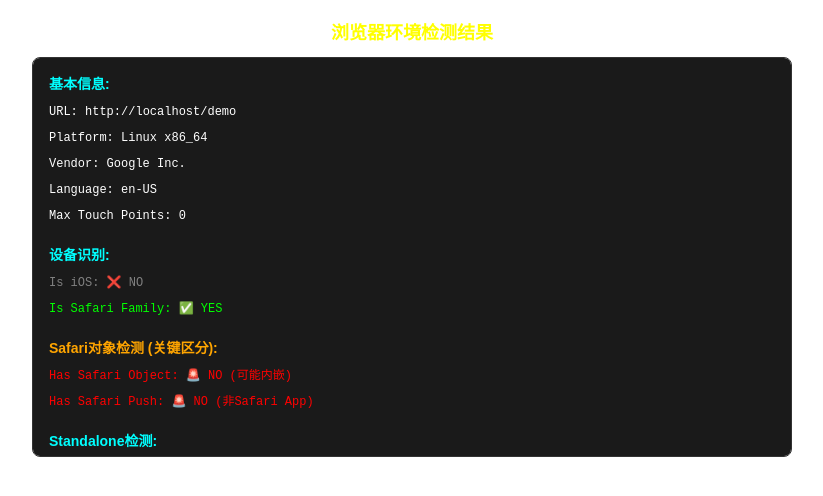
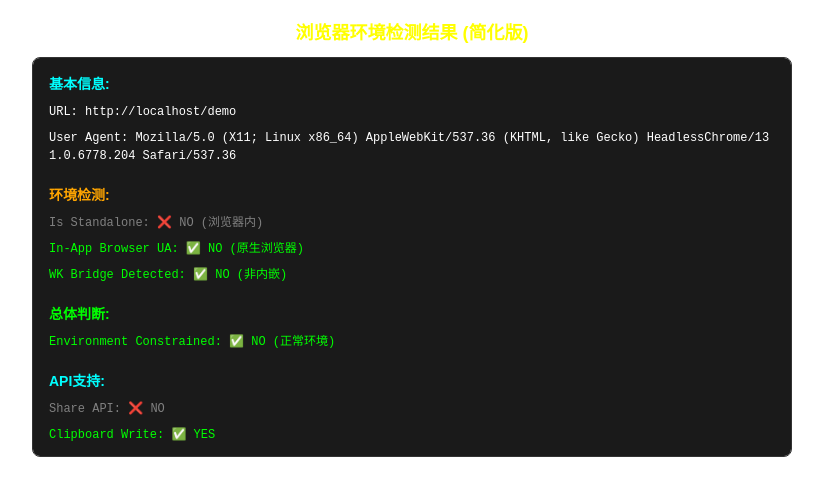
Before and after one commit to messigoalzzz/study, a Next.js app: page /demo in a window 1280 px wide. Shown: the top 496 px of the page, without its empty margins (228-1051 px from the left). Built offline with nearby package versions, Linux system fonts and the light colour scheme.

Commit message:
fix:提交

```diff
--- a/app/demo/page.tsx
+++ b/app/demo/page.tsx
@@ -1,27 +1,31 @@
 'use client'
 import { useEffect, useState } from 'react'
+
+const INAPP_UA = /(FBAN|FBAV|Instagram|Line|MicroMessenger|WeChat|Weibo|QQ|Discord)/i
+
+export const env = {
+  isStandalone: (window.matchMedia && window.matchMedia('(display-mode: standalone)').matches) || !!(navigator as { standalone?: boolean }).standalone,
+  likelyInAppUA: INAPP_UA.test(navigator.userAgent),
+  likelyWKBridge: !!(window as { webkit?: { messageHandlers?: unknown } }).webkit?.messageHandlers, // 启发式
+}
+
+export const caps = {
+  share: !!navigator.share,
+  clipboardWrite: !!navigator.clipboard?.writeText,
+}
+
+export const isConstrained = !env.isStandalone && (env.likelyInAppUA || env.likelyWKBridge)
 
 interface DebugInfo {
   href: string
   ua: string
-  platform: string
-  vendor: string
-  language: string
-  languages: readonly string[]
-  maxTouchPoints: number
-  isIOS: boolean
-  isSafariFamily: boolean
-  hasSafariObj: boolean
-  hasSafariPush: boolean
-  hasStandaloneProp: boolean
-  standaloneVal: boolean | string | undefined
-  isLikelySFVC: boolean
+  isStandalone: boolean
+  likelyInAppUA: boolean
+  likelyWKBridge: boolean
+  isConstrained: boolean
+  shareSupport: boolean
+  clipboardSupport: boolean
   referrer: string
-  isAndroidDiscordReferrer: boolean
-  hasShareAPI: boolean
-  hasClipboardAPI: boolean
-  userAgentData: unknown
-  matchDisplayStandalone: boolean
 }
 
 const Login = () => {
@@ -30,80 +34,21 @@
   useEffect(() => {
     if (typeof window === 'undefined') return
 
-    const ua = navigator.userAgent
-    const isIOS =
-      /iPhone|iPad|iPod/i.test(ua) ||
-      (ua.includes('Macintosh') && navigator.maxTouchPoints > 1)
-
-    const isSafariFamily =
-      /Safari\//.test(ua) && !/CriOS|FxiOS|EdgiOS|OPiOS/i.test(ua)
-
-    // 关键点：在 iOS 的 SFVC/WKWebView 里，navigator.standalone 通常是 undefined
-    const hasStandaloneProp = 'standalone' in navigator
-    const standaloneVal = hasStandaloneProp ? (navigator as { standalone?: boolean }).standalone : 'undefined'
-
-    const isLikelySFVC = isIOS && isSafariFamily && !hasStandaloneProp
-
-    const info = {
-      // 基本信息
+    const info: DebugInfo = {
       href: location.href,
-      ua,
-      platform: navigator.platform,
-      vendor: navigator.vendor,
-      language: navigator.language,
-      languages: navigator.languages,
-      maxTouchPoints: navigator.maxTouchPoints,
-
-      // iOS/Safari 家族识别
-      isIOS,
-      isSafariFamily,                 // Safari(含 SFVC) 为 true；iOS Chrome/Firefox/Edge 为 false
-
-      // 关键：Safari对象检测 - 区分Safari App与内嵌页的关键
-      hasSafariObj: typeof (window as { safari?: { pushNotification?: unknown } }).safari !== 'undefined',
-      hasSafariPush: !!(window as { safari?: { pushNotification?: unknown } }).safari?.pushNotification, // Safari App 才有
-
-      hasStandaloneProp,              // Safari App/PWA 存在；SFVC/WKWebView 通常不存在
-      standaloneVal,                  // PWA 独立模式为 true；Safari App 为 false
-
-      // iOS 内嵌页（SFVC）概率判断
-      isLikelySFVC,                   // 这个为 true 时，大概率就是 Discord/Telegram 等内置打开
-
-      // 可能的来源线索（Android 才更有用）
-      referrer: document.referrer || '(empty)',
-      isAndroidDiscordReferrer:
-        document.referrer.startsWith('android-app://') &&
-        document.referrer.includes('com.discord'),
-
-      // 其它能力（看差异，不用于强识别）
-      hasShareAPI: !!navigator.share,
-      hasClipboardAPI: !!navigator.clipboard,
-      userAgentData: (navigator as { userAgentData?: unknown }).userAgentData || '(none)',
-      matchDisplayStandalone: window.matchMedia('(display-mode: standalone)').matches
+      ua: navigator.userAgent,
+      isStandalone: env.isStandalone,
+      likelyInAppUA: env.likelyInAppUA,
+      likelyWKBridge: env.likelyWKBridge,
+      isConstrained,
+      shareSupport: caps.share,
+      clipboardSupport: caps.clipboardWrite,
+      referrer: document.referrer || '(empty)'
     }
 
     console.table(info)
     // 方便你在控制台继续玩
     ;(window as { __envInfo?: DebugInfo }).__envInfo = info
-
-    // 额外的简化版调试输出
-    const dump = {
-      ua,
-      isIOS: /iPhone|iPad|iPod/i.test(ua) || (ua.includes('Macintosh') && navigator.maxTouchPoints > 1),
-      isSafariFamily: /Safari\//.test(ua) && !/CriOS|FxiOS|EdgiOS|OPiOS/i.test(ua),
-
-      // 这两项是区分 Safari App 与内嵌页的关键
-      hasSafariObj: typeof (window as { safari?: { pushNotification?: unknown } }).safari !== 'undefined',
-      hasSafariPush: !!(window as { safari?: { pushNotification?: unknown } }).safari?.pushNotification, // Safari App 才有
-
-      // 注意分别看"是否存在属性"和"属性值"
-      hasStandaloneProp: 'standalone' in navigator,
-      standaloneVal: (navigator as { standalone?: boolean }).standalone, // true/false/undefined
-
-      referrer: document.referrer || '(empty)'
-    }
-
-    console.table(dump)
-    ;(window as { __env?: typeof dump }).__env = dump
 
     // 设置调试信息到state，在页面上显示
     setDebugInfo(info)
@@ -120,6 +65,21 @@
 
   return (
     <div style={{ padding: '20px', maxWidth: '800px', margin: '0 auto' }}>
+      {/* 受限环境提示 */}
+      {isConstrained && (
+        <div style={{
+          backgroundColor: '#ff4444',
+          color: 'white',
+          padding: '12px',
+          borderRadius: '8px',
+          marginBottom: '20px',
+          textAlign: 'center',
+          fontWeight: '600'
+        }}>
+          🚨 检测到内置浏览器环境，功能可能受限，建议在 Safari 中打开
+        </div>
+      )}
+
       {/* 调试信息显示区域 */}
       {debugInfo && (
         <div style={{ width: '100%', maxWidth: '800px', marginBottom: '20px' }}>
@@ -130,7 +90,7 @@
             marginBottom: '10px',
             textAlign: 'center'
           }}>
-            浏览器环境检测结果
+            浏览器环境检测结果 (简化版)
           </div>
           <div
             style={{
@@ -147,70 +107,39 @@
               <span style={{ fontSize: '12px', color: 'white', fontFamily: 'monospace' }}>
                 URL: {debugInfo.href}
               </span>
-              <span style={{ fontSize: '12px', color: 'white', fontFamily: 'monospace' }}>
-                Platform: {debugInfo.platform}
-              </span>
-              <span style={{ fontSize: '12px', color: 'white', fontFamily: 'monospace' }}>
-                Vendor: {debugInfo.vendor}
-              </span>
-              <span style={{ fontSize: '12px', color: 'white', fontFamily: 'monospace' }}>
-                Language: {debugInfo.language}
-              </span>
-              <span style={{ fontSize: '12px', color: 'white', fontFamily: 'monospace' }}>
-                Max Touch Points: {debugInfo.maxTouchPoints}
+              <span style={{ fontSize: '12px', color: 'white', fontFamily: 'monospace', wordBreak: 'break-all' }}>
+                User Agent: {debugInfo.ua}
               </span>
 
-              <span style={{ fontSize: '14px', fontWeight: '600', color: 'cyan', marginTop: '12px' }}>设备识别:</span>
-              <span style={{ fontSize: '12px', color: debugInfo.isIOS ? 'lime' : 'gray', fontFamily: 'monospace' }}>
-                Is iOS: {debugInfo.isIOS ? '✅ YES' : '❌ NO'}
+              <span style={{ fontSize: '14px', fontWeight: '600', color: 'orange', marginTop: '12px' }}>环境检测:</span>
+              <span style={{ fontSize: '12px', color: debugInfo.isStandalone ? 'lime' : 'gray', fontFamily: 'monospace' }}>
+                Is Standalone: {debugInfo.isStandalone ? '✅ YES (独立应用)' : '❌ NO (浏览器内)'}
               </span>
-              <span style={{ fontSize: '12px', color: debugInfo.isSafariFamily ? 'lime' : 'gray', fontFamily: 'monospace' }}>
-                Is Safari Family: {debugInfo.isSafariFamily ? '✅ YES' : '❌ NO'}
+              <span style={{ fontSize: '12px', color: debugInfo.likelyInAppUA ? 'red' : 'lime', fontFamily: 'monospace' }}>
+                In-App Browser UA: {debugInfo.likelyInAppUA ? '🚨 YES (内嵌浏览器)' : '✅ NO (原生浏览器)'}
+              </span>
+              <span style={{ fontSize: '12px', color: debugInfo.likelyWKBridge ? 'red' : 'lime', fontFamily: 'monospace' }}>
+                WK Bridge Detected: {debugInfo.likelyWKBridge ? '🚨 YES (WebKit内嵌)' : '✅ NO (非内嵌)'}
               </span>
 
-              <span style={{ fontSize: '14px', fontWeight: '600', color: 'orange', marginTop: '12px' }}>Safari对象检测 (关键区分):</span>
-              <span style={{ fontSize: '12px', color: debugInfo.hasSafariObj ? 'lime' : 'red', fontFamily: 'monospace' }}>
-                Has Safari Object: {debugInfo.hasSafariObj ? '✅ YES (真Safari)' : '🚨 NO (可能内嵌)'}
+              <span style={{ fontSize: '14px', fontWeight: '600', color: debugInfo.isConstrained ? 'red' : 'lime', marginTop: '12px' }}>
+                总体判断:
               </span>
-              <span style={{ fontSize: '12px', color: debugInfo.hasSafariPush ? 'lime' : 'red', fontFamily: 'monospace' }}>
-                Has Safari Push: {debugInfo.hasSafariPush ? '✅ YES (Safari App)' : '🚨 NO (非Safari App)'}
+              <span style={{ fontSize: '12px', color: debugInfo.isConstrained ? 'red' : 'lime', fontFamily: 'monospace' }}>
+                Environment Constrained: {debugInfo.isConstrained ? '🚨 YES (受限环境)' : '✅ NO (正常环境)'}
               </span>
 
-              <span style={{ fontSize: '14px', fontWeight: '600', color: 'cyan', marginTop: '12px' }}>Standalone检测:</span>
-              <span style={{ fontSize: '12px', color: debugInfo.hasStandaloneProp ? 'lime' : 'gray', fontFamily: 'monospace' }}>
-                Has Standalone Prop: {debugInfo.hasStandaloneProp ? '✅ YES' : '❌ NO'}
+              <span style={{ fontSize: '14px', fontWeight: '600', color: 'cyan', marginTop: '12px' }}>API支持:</span>
+              <span style={{ fontSize: '12px', color: debugInfo.shareSupport ? 'lime' : 'gray', fontFamily: 'monospace' }}>
+                Share API: {debugInfo.shareSupport ? '✅ YES' : '❌ NO'}
               </span>
-              <span style={{ fontSize: '12px', color: 'white', fontFamily: 'monospace' }}>
-                Standalone Value: {String(debugInfo.standaloneVal)}
-              </span>
-
-              <span style={{ fontSize: '14px', fontWeight: '600', color: 'orange', marginTop: '12px' }}>关键判断:</span>
-              <span style={{ fontSize: '12px', color: debugInfo.isLikelySFVC ? 'red' : 'lime', fontFamily: 'monospace' }}>
-                Is Likely SFVC (内嵌浏览器): {debugInfo.isLikelySFVC ? '🚨 YES (可能是Discord等内嵌)' : '✅ NO (独立浏览器)'}
+              <span style={{ fontSize: '12px', color: debugInfo.clipboardSupport ? 'lime' : 'gray', fontFamily: 'monospace' }}>
+                Clipboard Write: {debugInfo.clipboardSupport ? '✅ YES' : '❌ NO'}
               </span>
 
               <span style={{ fontSize: '14px', fontWeight: '600', color: 'cyan', marginTop: '12px' }}>来源信息:</span>
               <span style={{ fontSize: '12px', color: 'white', fontFamily: 'monospace' }}>
                 Referrer: {debugInfo.referrer}
-              </span>
-              <span style={{ fontSize: '12px', color: debugInfo.isAndroidDiscordReferrer ? 'red' : 'gray', fontFamily: 'monospace' }}>
-                Android Discord Referrer: {debugInfo.isAndroidDiscordReferrer ? '🚨 YES' : '❌ NO'}
-              </span>
-
-              <span style={{ fontSize: '14px', fontWeight: '600', color: 'cyan', marginTop: '12px' }}>API支持:</span>
-              <span style={{ fontSize: '12px', color: debugInfo.hasShareAPI ? 'lime' : 'gray', fontFamily: 'monospace' }}>
-                Share API: {debugInfo.hasShareAPI ? '✅ YES' : '❌ NO'}
-              </span>
-              <span style={{ fontSize: '12px', color: debugInfo.hasClipboardAPI ? 'lime' : 'gray', fontFamily: 'monospace' }}>
-                Clipboard API: {debugInfo.hasClipboardAPI ? '✅ YES' : '❌ NO'}
-              </span>
-              <span style={{ fontSize: '12px', color: debugInfo.matchDisplayStandalone ? 'lime' : 'gray', fontFamily: 'monospace' }}>
-                Display Standalone: {debugInfo.matchDisplayStandalone ? '✅ YES' : '❌ NO'}
-              </span>
-
-              <span style={{ fontSize: '14px', fontWeight: '600', color: 'cyan', marginTop: '12px' }}>User Agent:</span>
-              <span style={{ fontSize: '12px', color: 'white', fontFamily: 'monospace', wordBreak: 'break-all' }}>
-                {debugInfo.ua}
               </span>
             </div>
           </div>
```
